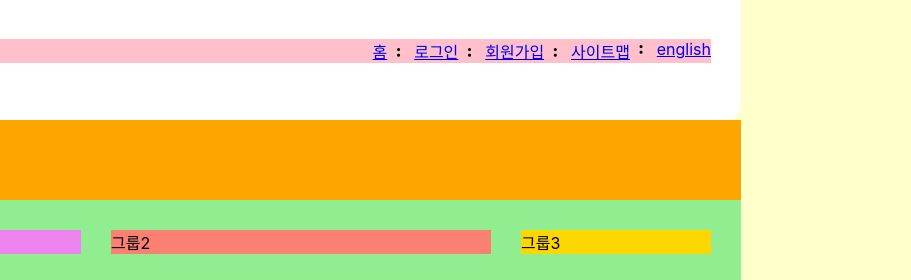
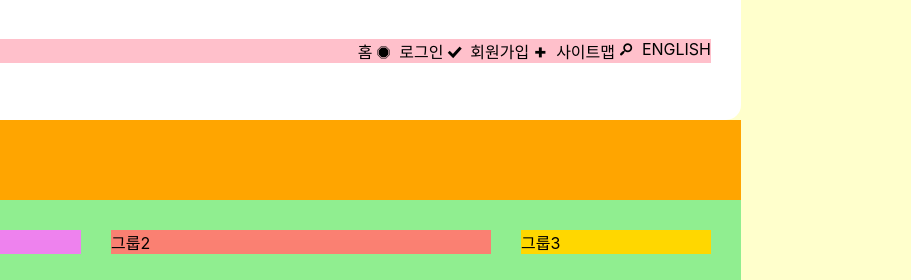
Before and after one commit to to06109/HTML5, a website: page index.html in a window 1280 px wide. Shown: the top 280 px of the page, 369-1280 px from the left. Drawn offline with Linux system fonts and the light colour scheme; a web font is replaced by a local one.

Commit message:
영문 대소문자 변환 실습

```diff
--- a/index.html
+++ b/index.html
@@ -28,19 +28,19 @@
       <ul class="member">
         <li><a href="/">홈</a></li>
         <li>
-          <span class="icon-colon"></span>
+          <span class="icon-stop"></span>
           <a href="/">로그인</a>
         </li>
         <li>
-          <span class="icon-colon"></span>
+          <span class="icon-ok"></span>
           <a href="/">회원가입</a>
         </li>
         <li>
-          <span class="icon-colon"></span>
+          <span class="icon-plus"></span>
           <a href="/">사이트맵</a>
         </li>
         <li>
-          <span class="icon-colon"></span>
+          <span class="icon-search"></span>
           <a href="/">english</a>
         </li>
       </ul>
--- a/styles/style.css
+++ b/styles/style.css
@@ -6,6 +6,12 @@
 *::before,
 *::after {
   box-sizing: border-box;
+}
+
+/* 링크 스타일 */
+a {
+  color: inherit;
+  text-decoration: none;
 }
 
 /* CSS 스타일 */
@@ -45,23 +51,9 @@ header {
   justify-content: flex-end;
 }
 
-/* .member li:nth-child(n + 2)::before {
-  content: ':';
-} */
-
-/* .member li::before {
-  content: '\e800';
-  font-family: 'fontello';
-  font-style: normal;
-  font-weight: normal;
-  speak: never;
-
-  display: inline-block;
-  text-decoration: inherit;
-  width: 1em;
-  margin-right: 0.2em;
-  text-align: center;
-} */
+.member a {
+  text-transform: uppercase;
+}
 
 /* 비주얼 */
 .visual {
```
